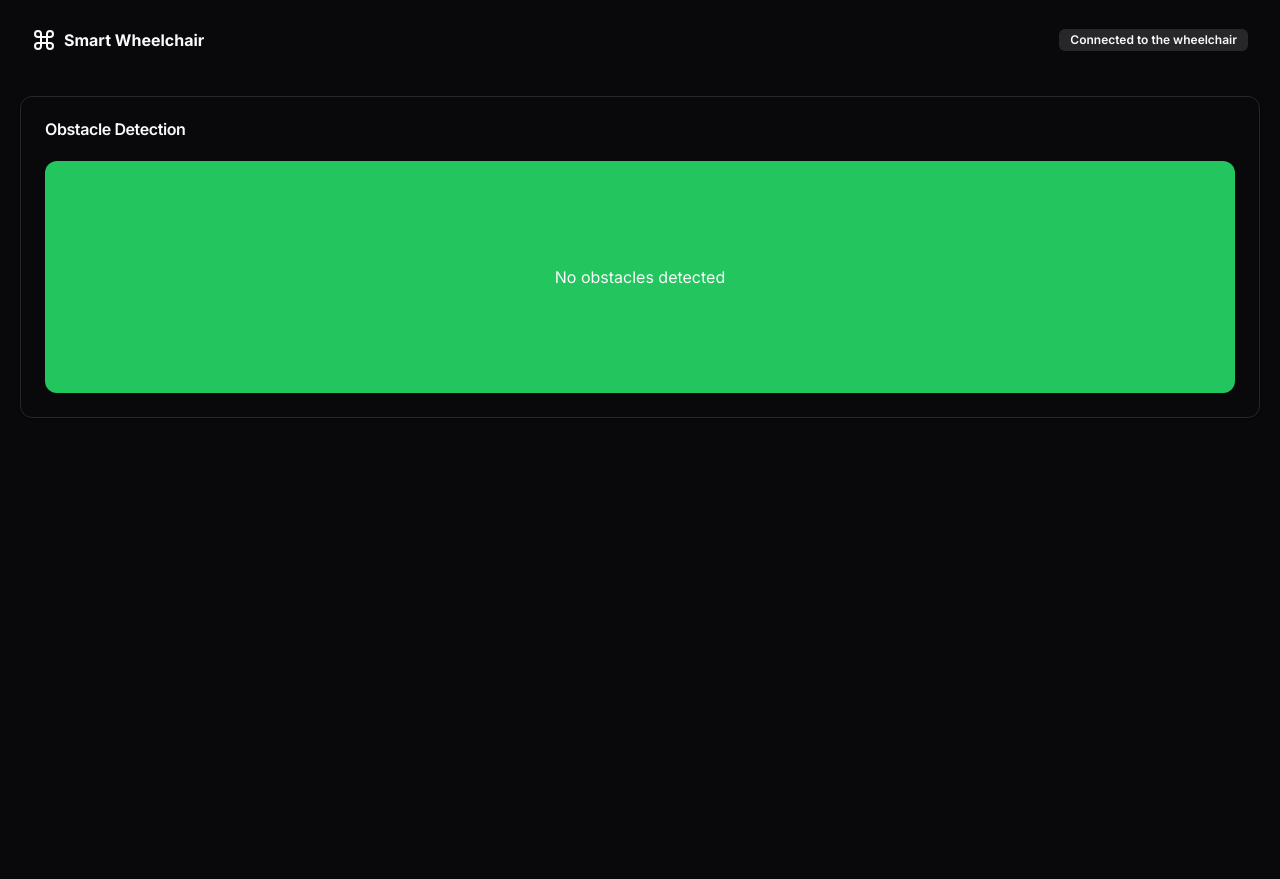
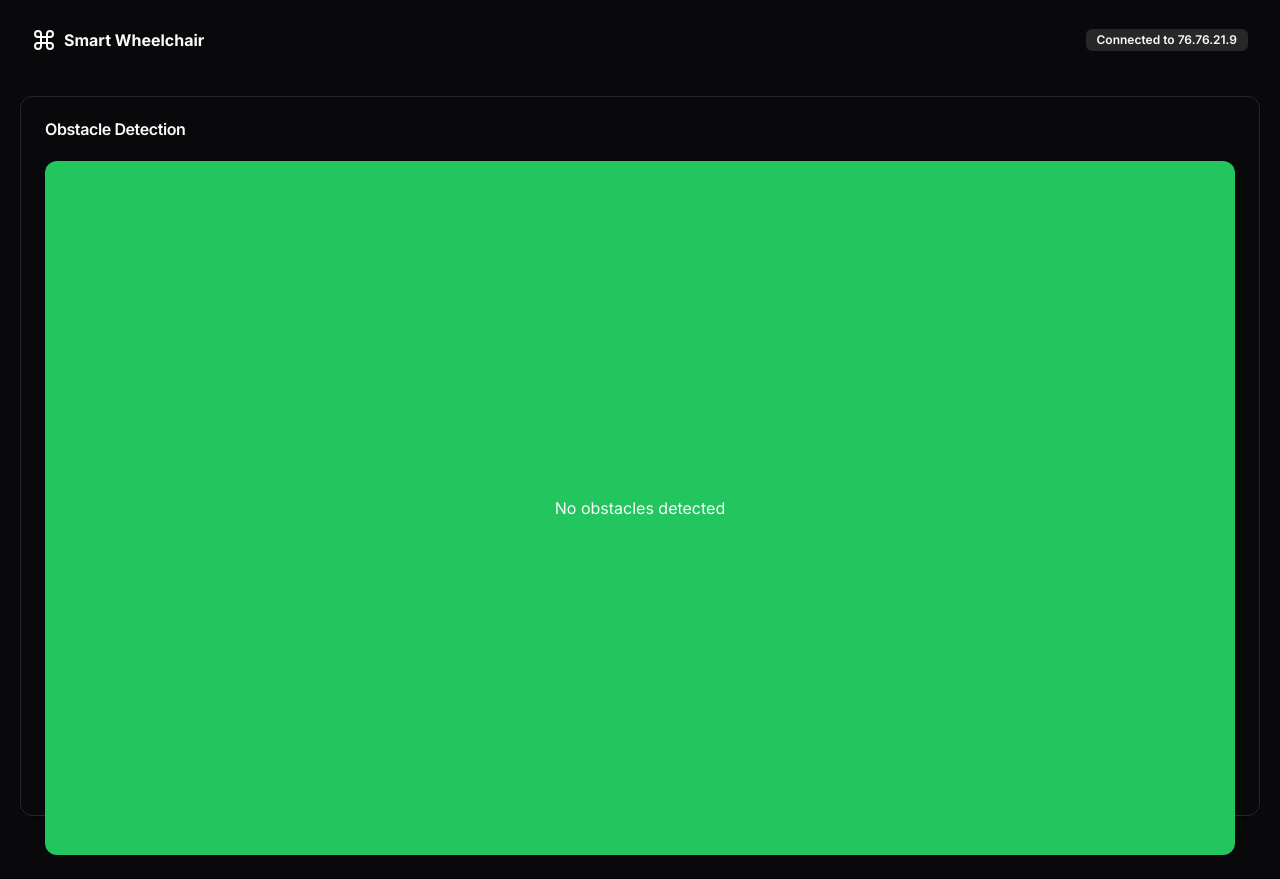
Before and after one commit to Aayush-Rajagopalan/wheelchair, a Next.js app: page / in a window 1280 px wide. Before the commit the page ends 800 px from the top, so only its background shows below. Built offline with nearby package versions, Linux system fonts and the light colour scheme; no server answers.

Commit message:
Update Navbar IP and CardContent height

```diff
--- a/app/page.tsx
+++ b/app/page.tsx
@@ -26,15 +26,15 @@ export default function Wheelchair() {
   return (
     <>
       <div className="h-16 mb-3">
-        <Navbar ip={"the wheelchair"} connected={connected} />
+        <Navbar ip={"76.76.21.9"} connected={connected} />
       </div>
 
-      <div className="grid grid-cols-1 h-64 space-y-5 md:space-y-0 md:space-x-5 p-5">
+      <div className="grid grid-cols-1 h-[95vh] space-y-5 md:space-y-0 md:space-x-5 p-5">
         <Card>
           <CardHeader>
             <CardTitle>Obstacle Detection</CardTitle>
           </CardHeader>
-          <CardContent className="h-64">
+          <CardContent className="h-full">
             {obstacle ? (
               <div className=" bg-red-500 transition-colors h-full mx-auto rounded-xl flex items-center justify-center">
                 Obstacle detected
```
